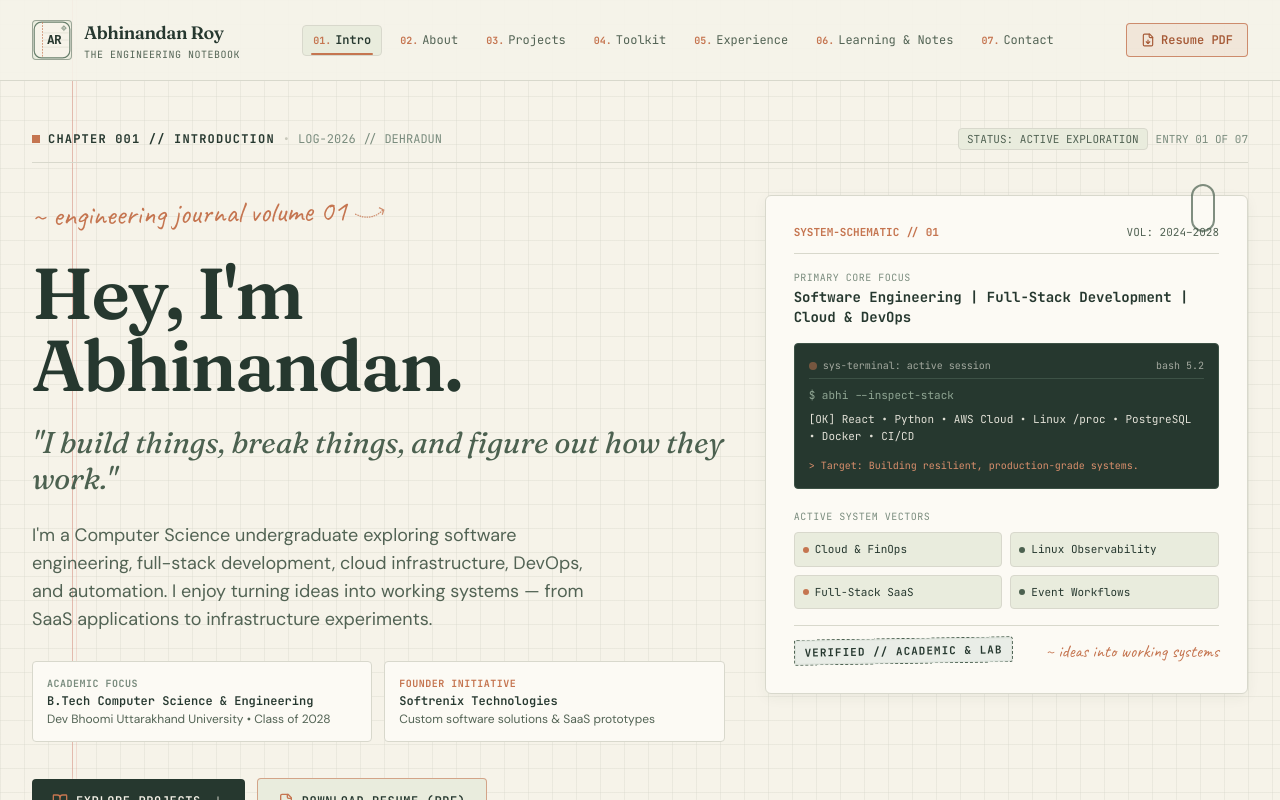
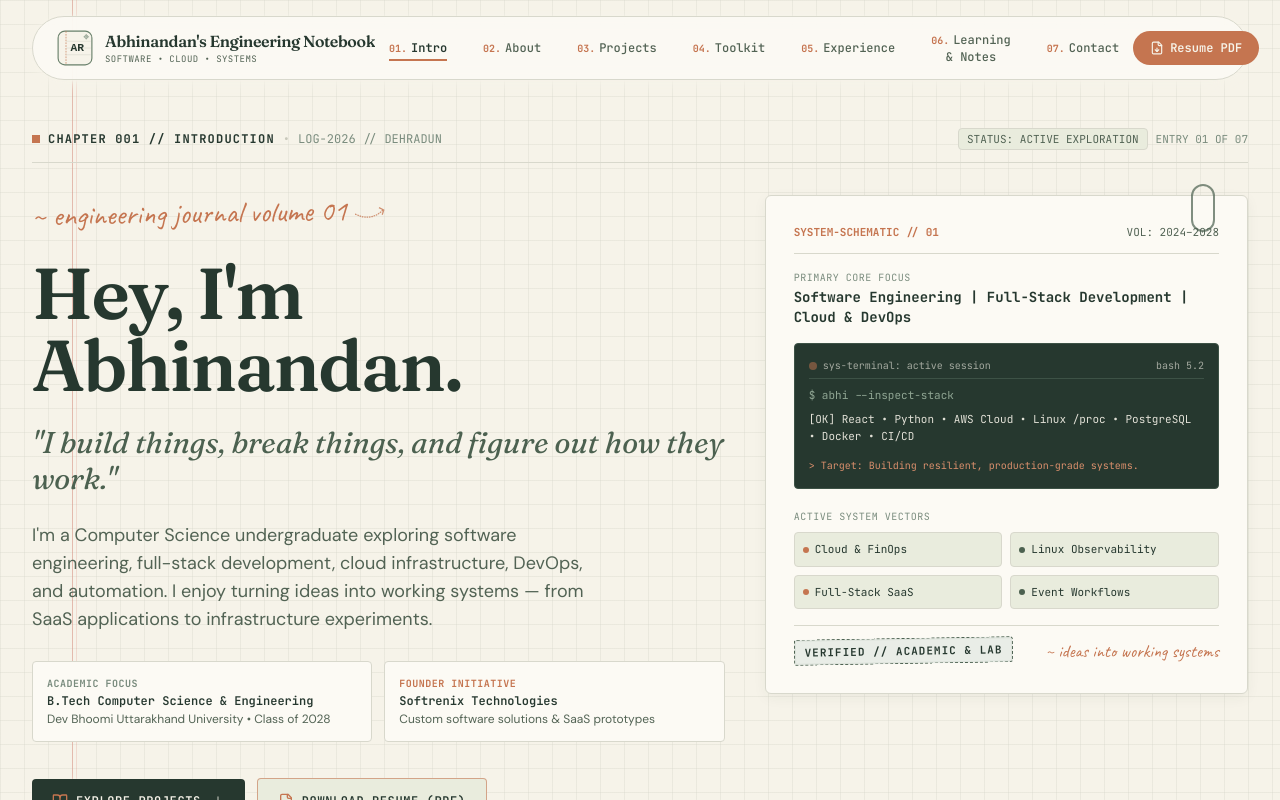
Before and after one commit to innovateabhi/abhinandans-engineering-notebook, a React (Vite) app: page / in a window 1280 px wide. Shown: the top 800 px of the page. Built offline with nearby package versions, Linux system fonts and the light colour scheme.

Commit message:
feat: apply CloudOptimizer floating pill navbar and Abhinandan's Engineering Notebook branding

```diff
--- a/index.html
+++ b/index.html
@@ -5,21 +5,21 @@
     <meta name="viewport" content="width=device-width, initial-scale=1.0" />
 
     <!-- Primary Meta Tags -->
-    <title>The Engineering Notebook — Abhinandan Roy | Software Engineering, Full-Stack &amp; Cloud</title>
-    <meta name="title" content="The Engineering Notebook — Abhinandan Roy | Software Engineering, Full-Stack &amp; Cloud" />
-    <meta name="description" content="Personal engineering notebook of Abhinandan Roy. Documenting software architecture, cloud infrastructure, Linux systems, DevOps, and full-stack SaaS experiments." />
+    <title>Abhinandan's Engineering Notebook — Software Engineering, Full-Stack &amp; Cloud</title>
+    <meta name="title" content="Abhinandan's Engineering Notebook — Software Engineering, Full-Stack &amp; Cloud" />
+    <meta name="description" content="Abhinandan's Engineering Notebook. Documenting software architecture, cloud infrastructure, Linux systems, DevOps, and full-stack SaaS experiments." />
     <meta name="keywords" content="Abhinandan Roy, Engineering Notebook, Software Engineer, Full-Stack Developer, Cloud DevOps, AWS, Python, React, Linux, System Monitoring, Softrenix" />
     <meta name="author" content="Abhinandan Roy" />
     <meta name="theme-color" content="#F6F3E9" />
 
     <!-- Open Graph / Facebook -->
     <meta property="og:type" content="website" />
-    <meta property="og:title" content="The Engineering Notebook — Abhinandan Roy" />
+    <meta property="og:title" content="Abhinandan's Engineering Notebook" />
     <meta property="og:description" content="A handcrafted digital journal documenting software engineering projects, experiments, technical decisions, and cloud systems." />
 
     <!-- Twitter -->
     <meta property="twitter:card" content="summary_large_image" />
-    <meta property="twitter:title" content="The Engineering Notebook — Abhinandan Roy" />
+    <meta property="twitter:title" content="Abhinandan's Engineering Notebook" />
     <meta property="twitter:description" content="A handcrafted digital journal documenting software engineering projects, experiments, technical decisions, and cloud systems." />
 
     <!-- Google Fonts Preconnect -->
--- a/src/components/notebook/NotebookFooter.jsx
+++ b/src/components/notebook/NotebookFooter.jsx
@@ -20,7 +20,7 @@ export function NotebookFooter() {
                 className="w-7 h-7 sm:w-8 sm:h-8 rounded border border-sage-dark/60 bg-paper-secondary object-contain shadow-xs"
               />
               <span className="font-editorial text-base sm:text-lg font-semibold text-ink">
-                The Engineering Notebook
+                Abhinandan's Engineering Notebook
               </span>
             </div>
             <p className="text-xs text-ink-muted leading-relaxed font-sans max-w-sm">
--- a/src/components/notebook/NotebookHeader.jsx
+++ b/src/components/notebook/NotebookHeader.jsx
@@ -1,6 +1,6 @@
 import React, { useState, useEffect } from 'react';
 import { Link, useLocation } from 'react-router-dom';
-import { Menu, X, FileDown, ArrowUpRight, BookOpen } from 'lucide-react';
+import { Menu, X, FileDown, ArrowUpRight } from 'lucide-react';
 import { profile } from '../../data/profile';
 
 const navItems = [
@@ -41,7 +41,6 @@ export function NotebookHeader() {
     return () => window.removeEventListener('scroll', handleScroll);
   }, [isHomePage]);
 
-  // Lock body scroll when mobile menu is open
   useEffect(() => {
     if (mobileMenuOpen) {
       document.body.style.overflow = 'hidden';
@@ -61,7 +60,7 @@ export function NotebookHeader() {
     }
     const element = document.getElementById(id);
     if (element) {
-      const offsetTop = element.getBoundingClientRect().top + window.pageYOffset - 80;
+      const offsetTop = element.getBoundingClientRect().top + window.pageYOffset - 90;
       window.scrollTo({
         top: offsetTop,
         behavior: 'smooth'
@@ -71,36 +70,38 @@ export function NotebookHeader() {
 
   return (
     <>
-      <header
-        className={`fixed top-0 left-0 right-0 z-40 transition-all duration-300 ${
+      {/* Floating Pill Header matching CloudOptimizer layout */}
+      <header className="fixed top-0 left-0 right-0 z-50 w-full transition-all duration-300 pointer-events-none">
+        <div className="max-w-7xl mx-auto px-4 sm:px-6 lg:px-8 pt-3 sm:pt-4">
+          <div
+            className={`pointer-events-auto h-14 sm:h-16 rounded-full border transition-all duration-300 px-4 sm:px-6 flex items-center justify-between backdrop-blur-xl ${
               scrolled
-            ? 'bg-paper/95 backdrop-blur-md shadow-paper border-b border-grid/90'
-            : 'bg-paper/90 border-b border-grid/60'
+                ? 'border-grid-dark bg-paper-light/95 shadow-paper-lg mt-0.5'
+                : 'border-grid/80 bg-paper-light/90 shadow-paper'
             }`}
           >
-        <div className="max-w-7xl mx-auto px-3 sm:px-6 lg:px-8 h-16 sm:h-20 flex items-center justify-between">
-          {/* Monogram / Brand Identity with actual Favicon Logo */}
+            {/* Left: Favicon Logo + Title */}
             <Link
               to="/"
-            className="flex items-center gap-2.5 sm:gap-3 group focus:outline-none"
+              className="flex items-center gap-2.5 sm:gap-3 group focus:outline-none cursor-pointer shrink-0"
               onClick={() => isHomePage && window.scrollTo({ top: 0, behavior: 'smooth' })}
             >
               <img
                 src="/favicon.svg"
                 alt="Abhinandan's Engineering Notebook Logo"
-              className="w-8 h-8 sm:w-10 sm:h-10 rounded border border-sage-dark/50 bg-paper-secondary object-contain shadow-xs group-hover:border-accent transition-colors"
+                className="w-8 h-8 sm:w-9 sm:h-9 rounded-md object-contain shrink-0 shadow-xs group-hover:scale-105 transition-transform"
               />
-            <div className="flex flex-col">
-              <span className="font-editorial text-sm sm:text-lg font-semibold tracking-tight text-ink group-hover:text-accent transition-colors leading-tight">
-                Abhinandan Roy
+              <div className="flex flex-col min-w-0">
+                <span className="font-editorial text-sm sm:text-base font-semibold tracking-tight text-ink group-hover:text-accent transition-colors leading-tight truncate">
+                  Abhinandan's Engineering Notebook
                 </span>
-              <span className="text-[9px] sm:text-[10px] font-mono tracking-wider text-ink-muted uppercase">
-                The Engineering Notebook
+                <span className="text-[9px] font-mono tracking-wider text-ink-muted uppercase hidden sm:block">
+                  Software • Cloud • Systems
                 </span>
               </div>
             </Link>
 
-          {/* Desktop Navigation */}
+            {/* Center: Desktop Navigation Links with Animated Underline */}
             <nav className="hidden lg:flex items-center gap-1 xl:gap-2" aria-label="Main Navigation">
               {navItems.map((item) => {
                 const isActive = isHomePage && activeSection === item.id;
@@ -108,28 +109,30 @@ export function NotebookHeader() {
                   <button
                     key={item.id}
                     onClick={() => scrollTo(item.id)}
-                  className={`relative px-2.5 py-1.5 text-xs font-mono transition-all rounded ${
-                    isActive
-                      ? 'text-ink font-semibold bg-paper-secondary border border-grid'
-                      : 'text-ink-muted hover:text-ink hover:bg-paper-warm/60'
+                    className={`group relative mx-0.5 px-3 py-1.5 text-xs font-mono font-medium transition-colors cursor-pointer ${
+                      isActive ? 'text-ink font-semibold' : 'text-ink-muted hover:text-ink'
                     }`}
                   >
+                    <span className="relative inline-block">
                       <span className="text-[10px] text-accent font-bold mr-1">{item.chapter}.</span>
                       {item.label}
-                  {isActive && (
-                    <span className="absolute bottom-0 left-2 right-2 h-[2px] bg-accent rounded-full" />
-                  )}
+                      <span
+                        className={`pointer-events-none absolute -bottom-1 left-0 h-[2px] bg-accent transition-[width] duration-250 ease-out ${
+                          isActive ? 'w-full' : 'w-0 group-hover:w-full'
+                        }`}
+                      />
+                    </span>
                   </button>
                 );
               })}
             </nav>
 
-          {/* Right CTA Actions: Download Resume & Mobile Menu Toggle */}
-          <div className="flex items-center gap-2 sm:gap-3">
+            {/* Right: Rounded-Full Resume Pill & Mobile Toggle */}
+            <div className="flex items-center gap-2 sm:gap-3 shrink-0">
               <a
                 href={profile.resumePdfUrl}
                 download={profile.resumeFilename}
-              className="inline-flex items-center gap-1.5 px-2.5 py-1.5 sm:px-3.5 sm:py-2 rounded border border-accent/80 bg-accent/10 hover:bg-accent/20 text-accent-dark text-xs font-mono font-semibold transition-all shadow-xs active:translate-y-0.5"
+                className="inline-flex items-center gap-1.5 px-3.5 py-1.5 sm:px-4 sm:py-2 rounded-full border border-accent/80 bg-accent hover:bg-accent-dark text-paper text-xs font-mono font-semibold transition-all shadow-xs active:translate-y-0.5 cursor-pointer"
                 title="Download verified phone-free resume PDF"
               >
                 <FileDown className="w-3.5 h-3.5" />
@@ -137,44 +140,44 @@ export function NotebookHeader() {
                 <span className="sm:hidden text-[11px]">Resume</span>
               </a>
 
-            {/* Mobile hamburger button */}
+              {/* Mobile Menu Hamburger */}
               <button
                 onClick={() => setMobileMenuOpen(!mobileMenuOpen)}
-              className="lg:hidden p-2 rounded border border-grid text-ink hover:bg-paper-warm transition-colors focus:outline-none focus:ring-2 focus:ring-accent"
+                className="lg:hidden p-2 rounded-full border border-grid text-ink hover:bg-paper-warm transition-colors focus:outline-none cursor-pointer"
                 aria-label="Toggle Navigation Menu"
                 aria-expanded={mobileMenuOpen}
               >
-              {mobileMenuOpen ? <X className="w-5 h-5 text-accent" /> : <Menu className="w-5 h-5" />}
+                {mobileMenuOpen ? <X className="w-4 h-4 text-accent" /> : <Menu className="w-4 h-4" />}
               </button>
+            </div>
           </div>
         </div>
       </header>
 
-      {/* Mobile Drawer Backdrop & Menu */}
+      {/* Mobile Drawer */}
       {mobileMenuOpen && (
         <div className="fixed inset-0 z-50 lg:hidden">
-          {/* Backdrop */}
           <div
-            className="fixed inset-0 bg-ink/30 backdrop-blur-xs transition-opacity duration-200"
+            className="fixed inset-0 bg-ink/30 backdrop-blur-xs transition-opacity duration-200 cursor-pointer"
             onClick={() => setMobileMenuOpen(false)}
           />
 
-          {/* Menu Drawer */}
-          <div className="fixed top-0 right-0 bottom-0 w-full sm:max-w-xs bg-paper border-l border-grid shadow-paper-lift flex flex-col justify-between p-5 animate-in slide-in-from-right duration-250">
+          <div className="fixed top-3 right-3 bottom-3 w-[calc(100%-24px)] max-w-xs bg-paper-light border border-grid rounded-2xl shadow-paper-lift flex flex-col justify-between p-5 animate-in slide-in-from-right duration-250">
             <div>
-              {/* Drawer Top Header */}
               <div className="flex items-center justify-between pb-3 mb-4 border-b border-grid text-xs font-mono">
-                <span className="font-bold text-accent">TABLE OF CONTENTS</span>
+                <div className="flex items-center gap-2">
+                  <img src="/favicon.svg" alt="Logo" className="w-6 h-6 object-contain" />
+                  <span className="font-bold text-ink">CONTENTS</span>
+                </div>
                 <button
                   onClick={() => setMobileMenuOpen(false)}
-                  className="p-1 rounded text-ink-muted hover:text-ink focus:outline-none"
+                  className="p-1.5 rounded-full text-ink-muted hover:text-ink focus:outline-none cursor-pointer"
                   aria-label="Close menu"
                 >
                   <X className="w-5 h-5" />
                 </button>
               </div>
 
-              {/* Chapter Links */}
               <div className="space-y-1">
                 {navItems.map((item) => {
                   const isActive = isHomePage && activeSection === item.id;
@@ -182,13 +185,13 @@ export function NotebookHeader() {
                     <button
                       key={item.id}
                       onClick={() => scrollTo(item.id)}
-                      className={`w-full flex items-center justify-between px-3 py-2.5 rounded text-left font-mono text-xs transition-colors ${
+                      className={`w-full flex items-center justify-between px-3.5 py-2.5 rounded-lg text-left font-mono text-xs transition-colors cursor-pointer ${
                         isActive
                           ? 'bg-paper-secondary font-bold text-ink border border-grid'
                           : 'text-ink-muted hover:bg-paper-warm/80 hover:text-ink'
                       }`}
                     >
-                      <span className="flex items-center gap-2.5">
+                      <span className="flex items-center gap-2">
                         <span className="text-accent font-bold">CH {item.chapter}</span>
                         <span>{item.label}</span>
                       </span>
@@ -199,26 +202,25 @@ export function NotebookHeader() {
               </div>
             </div>
 
-            {/* Drawer Bottom Actions */}
-            <div className="pt-4 border-t border-grid space-y-3 font-mono text-xs">
+            <div className="pt-4 border-t border-grid space-y-2.5 font-mono text-xs">
               <a
                 href={profile.resumePdfUrl}
                 download={profile.resumeFilename}
-                className="w-full flex items-center justify-center gap-2 py-2.5 rounded bg-accent text-paper font-semibold shadow-xs"
+                className="w-full flex items-center justify-center gap-2 py-2.5 rounded-full bg-accent text-paper font-semibold shadow-xs cursor-pointer"
               >
                 <FileDown className="w-4 h-4" /> Download Resume (PDF)
               </a>
 
               <a
                 href={`mailto:${profile.email}`}
-                className="w-full flex items-center justify-center gap-1.5 py-2 rounded bg-paper-secondary border border-grid text-ink hover:text-accent transition-colors"
+                className="w-full flex items-center justify-center gap-1.5 py-2 rounded-full bg-paper-secondary border border-grid text-ink hover:text-accent transition-colors cursor-pointer"
               >
                 <span>Write Me an Email</span>
                 <ArrowUpRight className="w-3.5 h-3.5 text-accent" />
               </a>
 
               <div className="text-[10px] text-ink-faint text-center pt-1">
-                VOL // 2026 • THE ENGINEERING NOTEBOOK
+                ABHINANDAN'S ENGINEERING NOTEBOOK
               </div>
             </div>
           </div>
--- a/src/data/profile.js
+++ b/src/data/profile.js
@@ -5,6 +5,7 @@
 
 export const profile = {
   name: "Abhinandan Roy",
+  notebookTitle: "Abhinandan's Engineering Notebook",
   eyebrow: "CHAPTER 001 // INTRODUCTION",
   headline: "Hey, I'm Abhinandan.",
   secondaryHeadline: "I build things, break things, and figure out how they work.",
```
Lines whose indentation alone changed are shown as unchanged.
